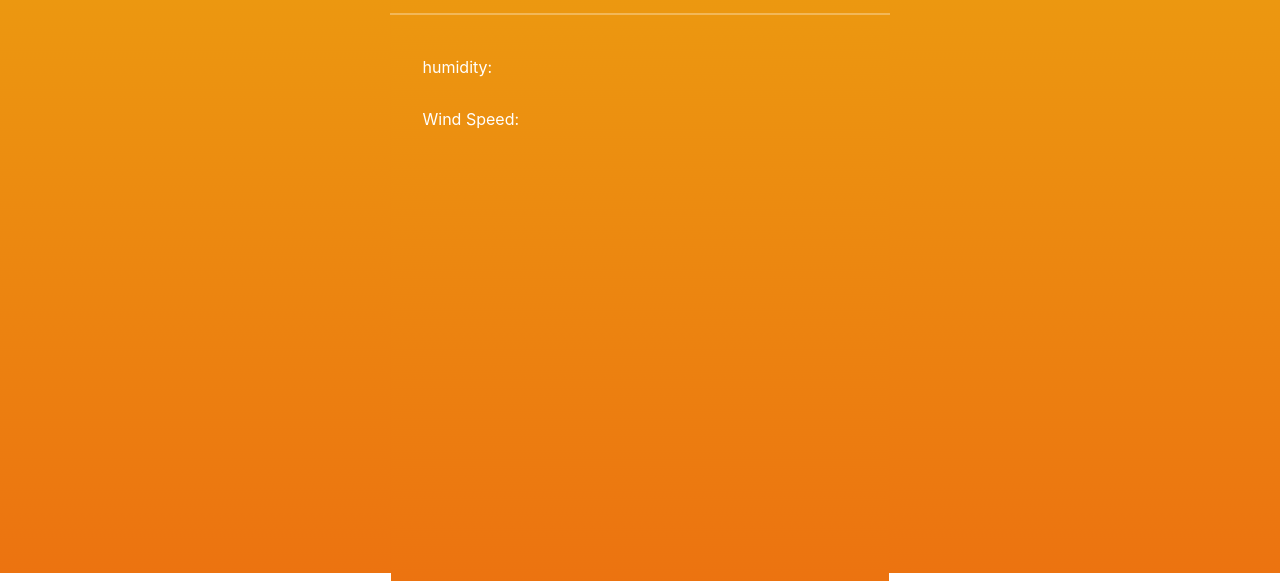
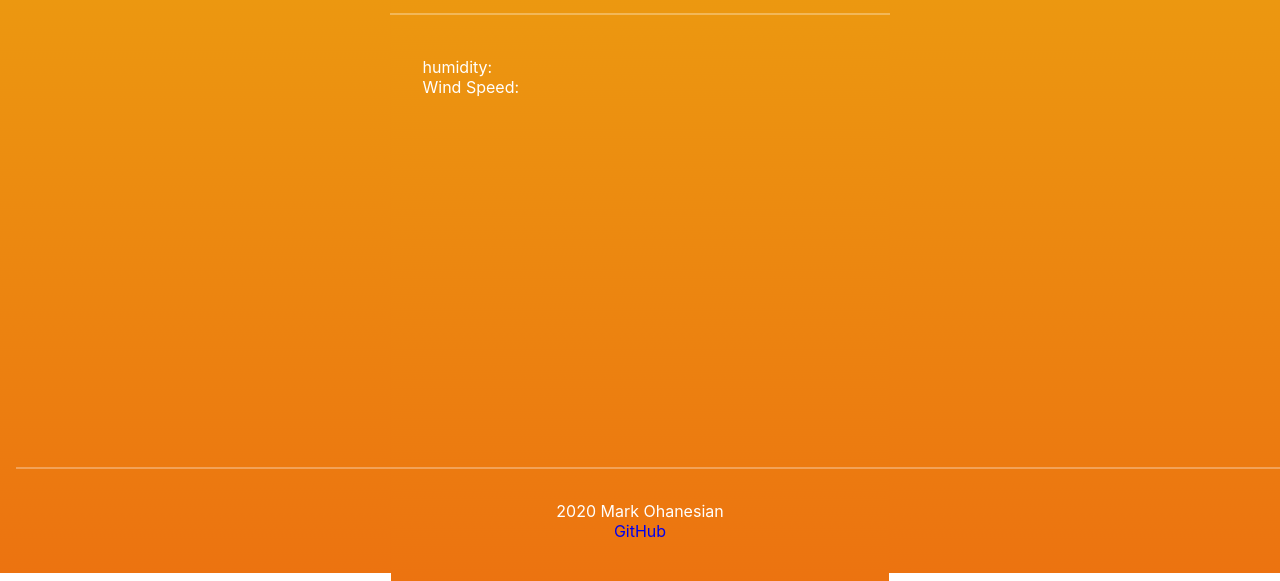
Before and after one commit to markohanesian/Weather-Dashboard, a plain HTML site: page index.html in a window 1280 px wide. Shown: the part 227-808 px from the top of the page. Drawn offline with nearby package versions, Linux system fonts and the light colour scheme.

Commit message:
Added footer; updated GitHub link

```diff
--- a/assets/CSS/styles.css
+++ b/assets/CSS/styles.css
@@ -1,5 +1,5 @@
 html, body {
-    height: 100%;
+    height: 100vh;
     min-height: 100%;
     display: flex;
     flex-direction: column;
@@ -91,3 +91,25 @@ button {
     font-size: 6rem;
     margin: 0rem;
 }
+
+#footer {
+    display: block;
+    justify-content: center;
+    width: 100%;
+    position: fixed;
+    bottom: 0;
+    padding: 1rem;
+}
+
+#footer-text {
+    display: flex;
+    flex-direction: column;
+    text-align: center;
+    padding: 1rem;
+}
+
+#footer-text a,p {
+    padding: 0rem;
+    margin: 0;
+    text-decoration: none;
+}
--- a/index.html
+++ b/index.html
@@ -40,7 +40,14 @@
     humidity: <p id="humidity"></p>
     Wind Speed: <p id="windspeed"></p>
   </section>
+  <div id="footer">
+    <hr>
+    <div id="footer-text">
+        <p>2020 Mark Ohanesian</p>
+        <a href="https://github.com/markohanesian/">GitHub</a>
+    </div>
 
+  </div>
 
     <script src="https://ajax.googleapis.com/ajax/libs/jquery/3.4.1/jquery.min.js"></script>
     <script src="./assets/JS/script.js"></script>
```
